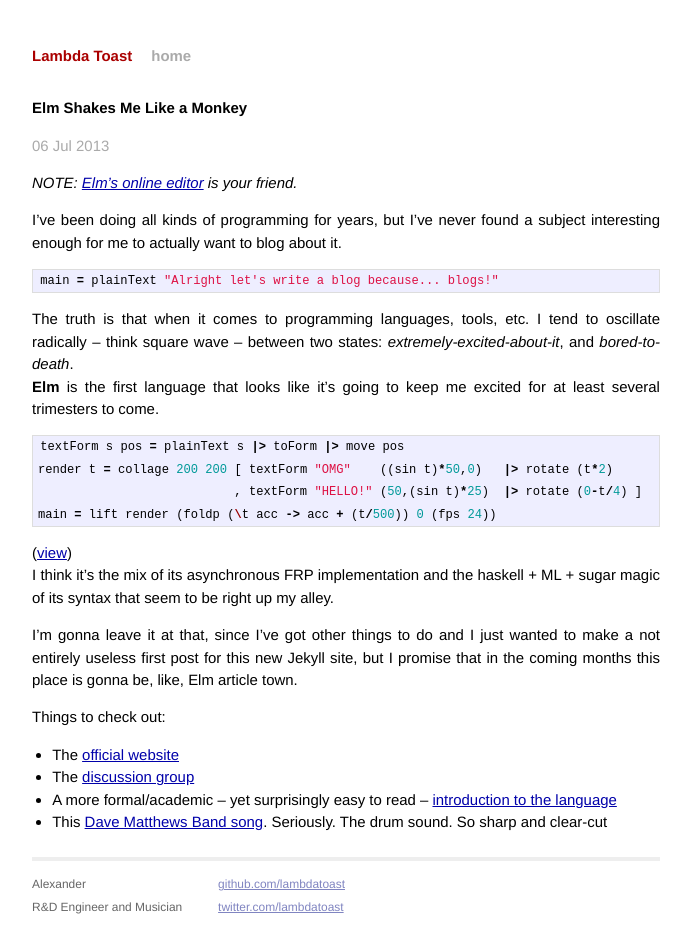
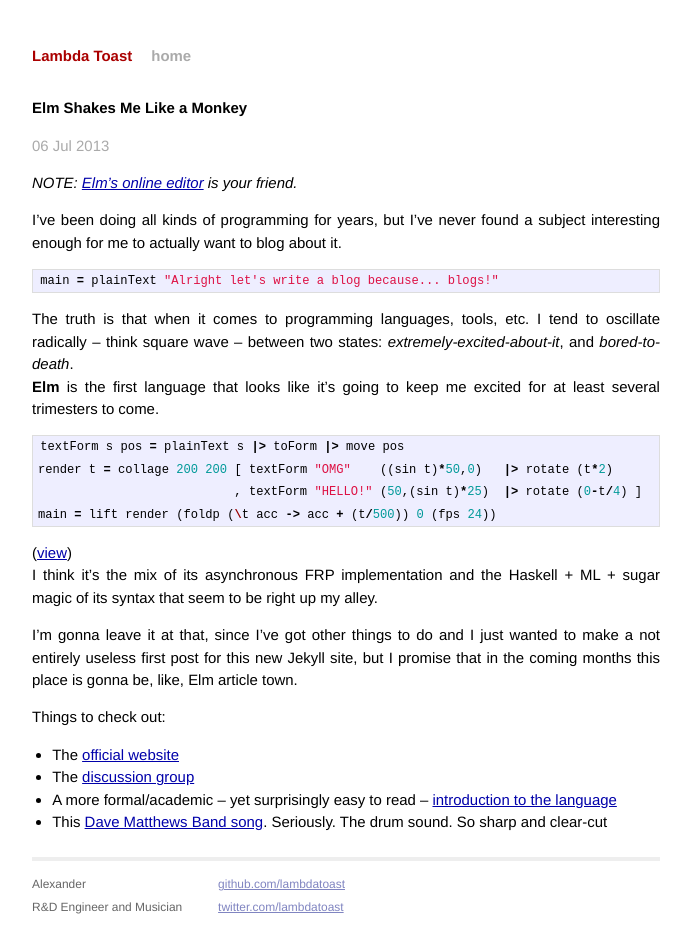
Before and after one commit to lambdatoast/lambdatoast.github.com, a Jekyll site: the page built from _posts/2013-07-06-elm-shakes-me-like-a-monkey.markdown, in a window 1280 px wide. Shown: the whole page, without its empty margins (294-985 px from the left). Built offline with Jekyll 4.4.1, drawn with Linux system fonts in a browser that asks for light colours.

Commit message:
Add missing capitalization.

```diff
--- a/_posts/2013-07-06-elm-shakes-me-like-a-monkey.markdown
+++ b/_posts/2013-07-06-elm-shakes-me-like-a-monkey.markdown
@@ -20,7 +20,7 @@
 main = lift render (foldp (\t acc -> acc + (t/500)) 0 (fps 24))
 {% endhighlight %}
 ([view][ex-omghello])
-I think it's the mix of its asynchronous FRP implementation and the haskell + ML + sugar magic of its syntax that seem to be right up my alley.
+I think it's the mix of its asynchronous FRP implementation and the Haskell + ML + sugar magic of its syntax that seem to be right up my alley.
 
 I'm gonna leave it at that, since I've got other things to do and I just wanted to make a not entirely useless first post for this new Jekyll site, but I promise that in the coming months this place is gonna be, like, Elm article town.
 
```
